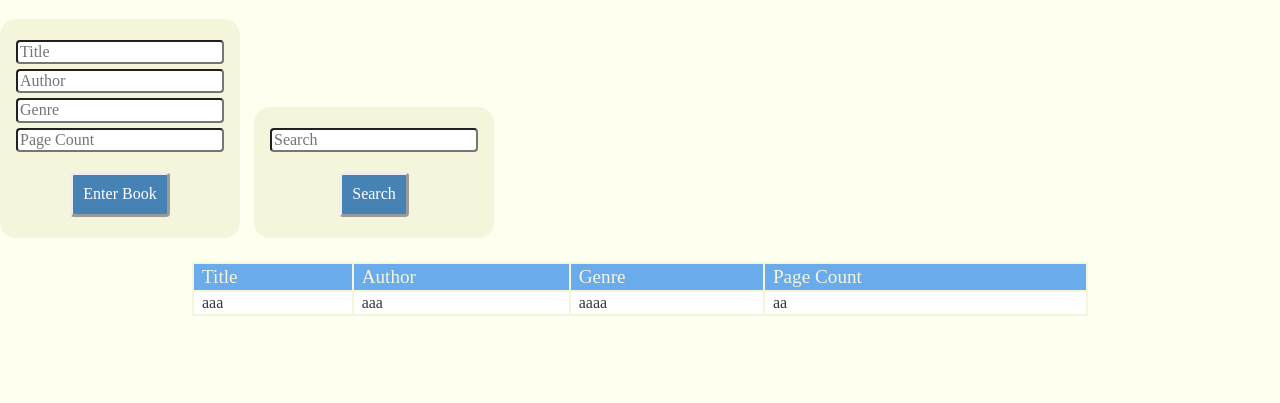
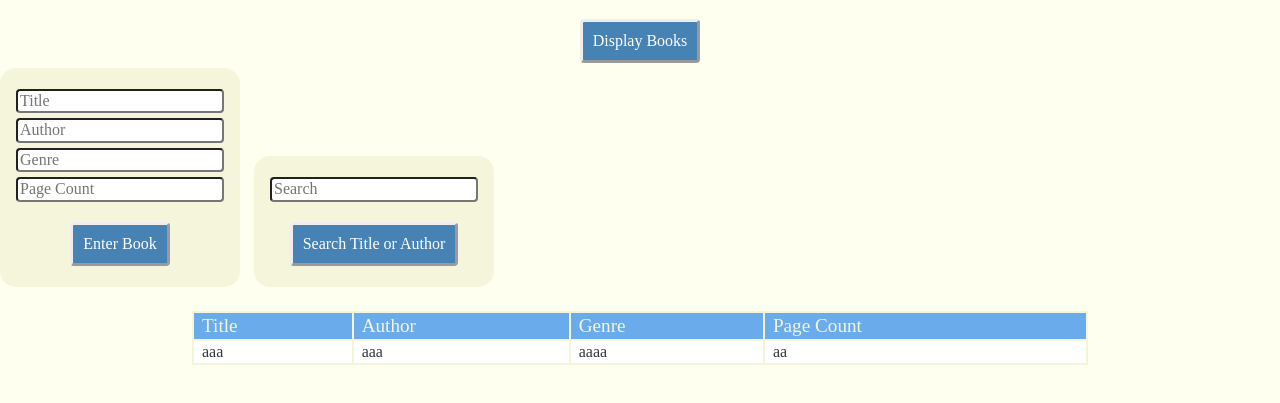
Before and after one commit to swic-cis-177/mt-project-elizabeth-meyer, a website with bundled scripts: page index.html in a window 1280 px wide. Shown: the part 61-464 px from the top of the page. Built offline with nearby package versions, Linux system fonts and the light colour scheme; a web font is replaced by a local one.

Commit message:
Add display all books button.

```diff
--- a/index.html
+++ b/index.html
@@ -14,6 +14,7 @@
   </head>
   <body>
     <h1>My Bookshelf</h1>
+    <button id="displayAll">Display Books</button>
     <form>
       <div>
         <label for="title">Title:</label>
@@ -36,7 +37,7 @@
 
     <form id="searchForm">
       <input type="text" id="search" placeholder="Search">
-      <button type="submit">Search</button>
+      <button type="submit">Search Title or Author</button>
     </form>
     <p></p>
     <table id="book-table">
@@ -51,6 +52,7 @@
       <tbody>
       </tbody>
     </table>
+
     <template id="book-row">
       <tr>
         <td></td>
```
